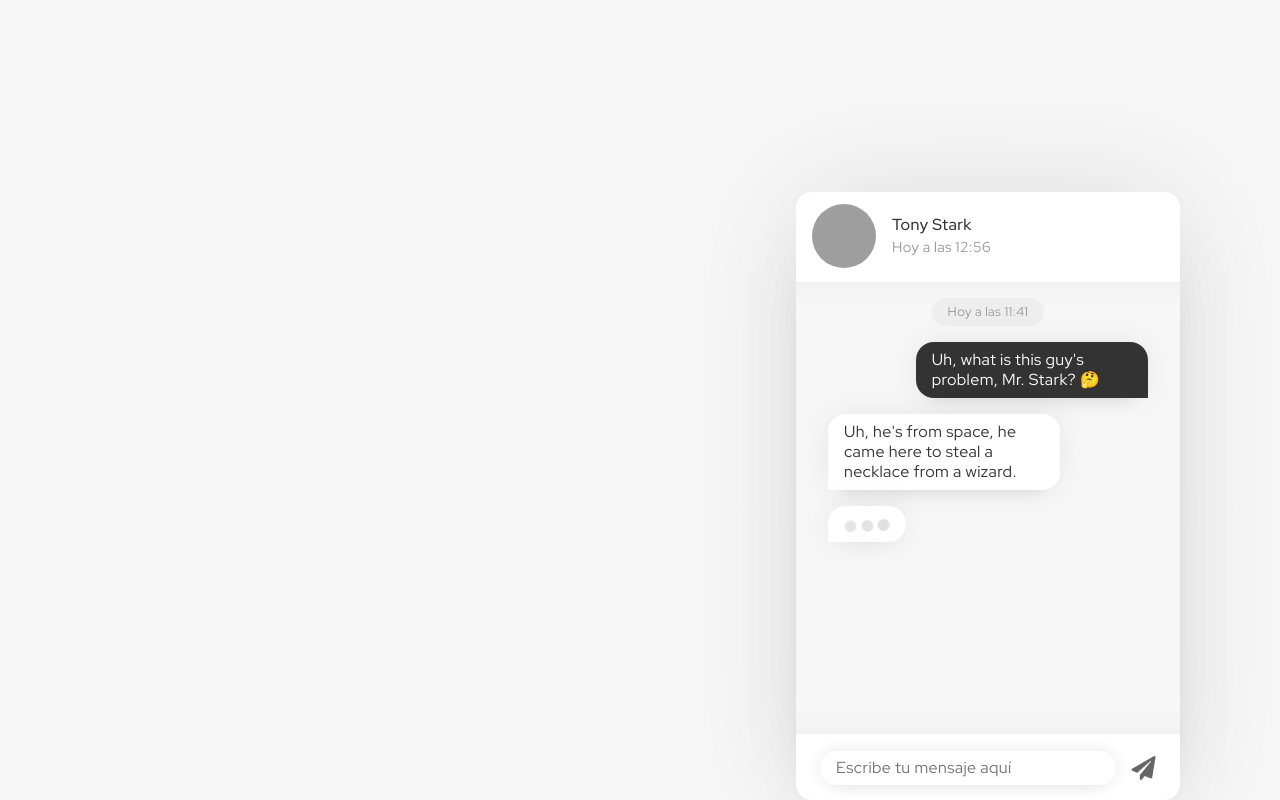
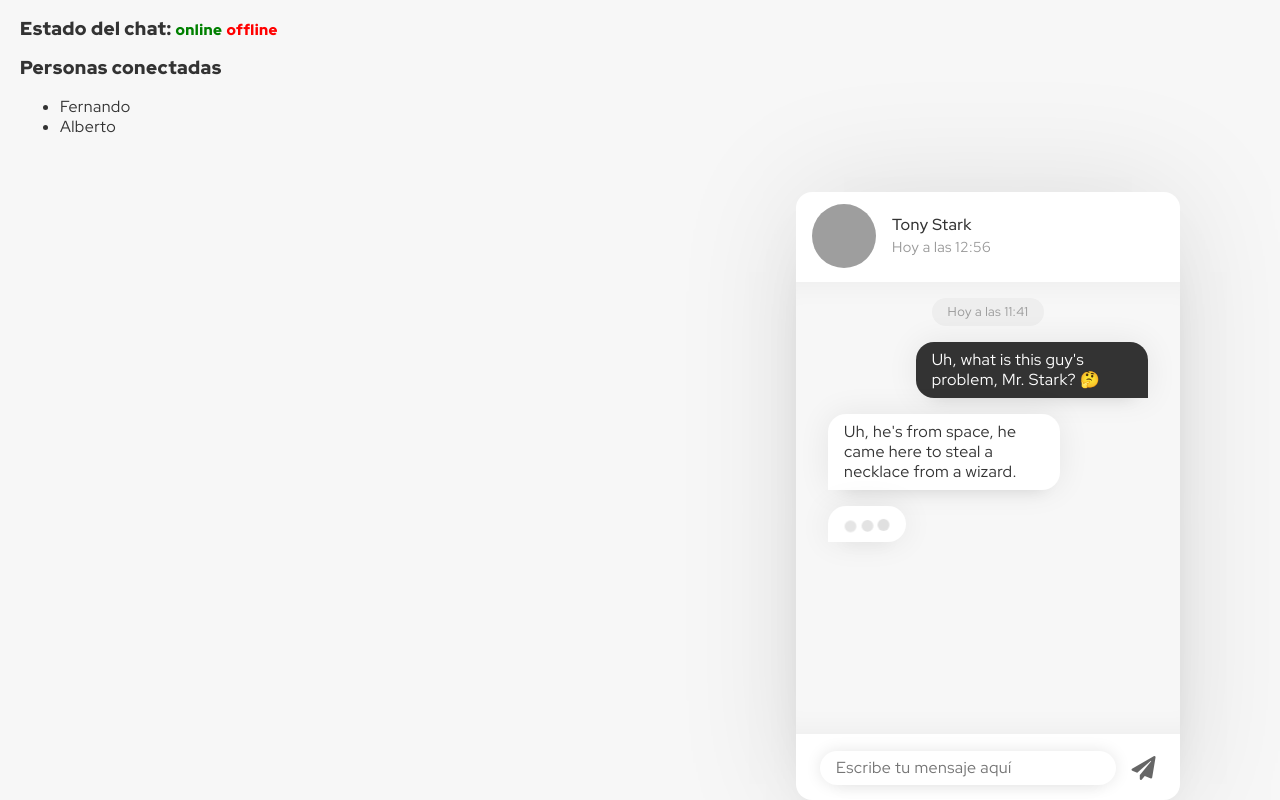
Before and after one commit to Klerith/cf-websocket-homework, a website: page public/index.html in a window 1280 px wide. Drawn offline with nearby package versions, Linux system fonts and the light colour scheme; grey boxes are pictures that could not be loaded.

Commit message:
Maquetación lista

```diff
--- a/public/css/styles.css
+++ b/public/css/styles.css
@@ -8,6 +8,17 @@ body, html {
   letter-spacing: 0.025em;
   color: #333;
   background: #F7F7F7;
+}
+
+.information-bubble {
+  margin-left: 20px;
+}
+
+#status-online {
+  color: green;
+}
+#status-offline {
+  color: red;
 }
 
 
--- a/public/index.html
+++ b/public/index.html
@@ -12,7 +12,18 @@
 
 <body>
 
+  <div class="information-bubble">
+    <h3>Estado del chat:
+      <small id="status-online">online</small>
+      <small id="status-offline">offline</small>
+    </h3>
 
+    <h3>Personas conectadas</h3>
+    <ul>
+      <li>Fernando</li>
+      <li>Alberto</li>
+    </ul>
+  </div>
 
 
   <!-- Ubicación del chat -->
```
